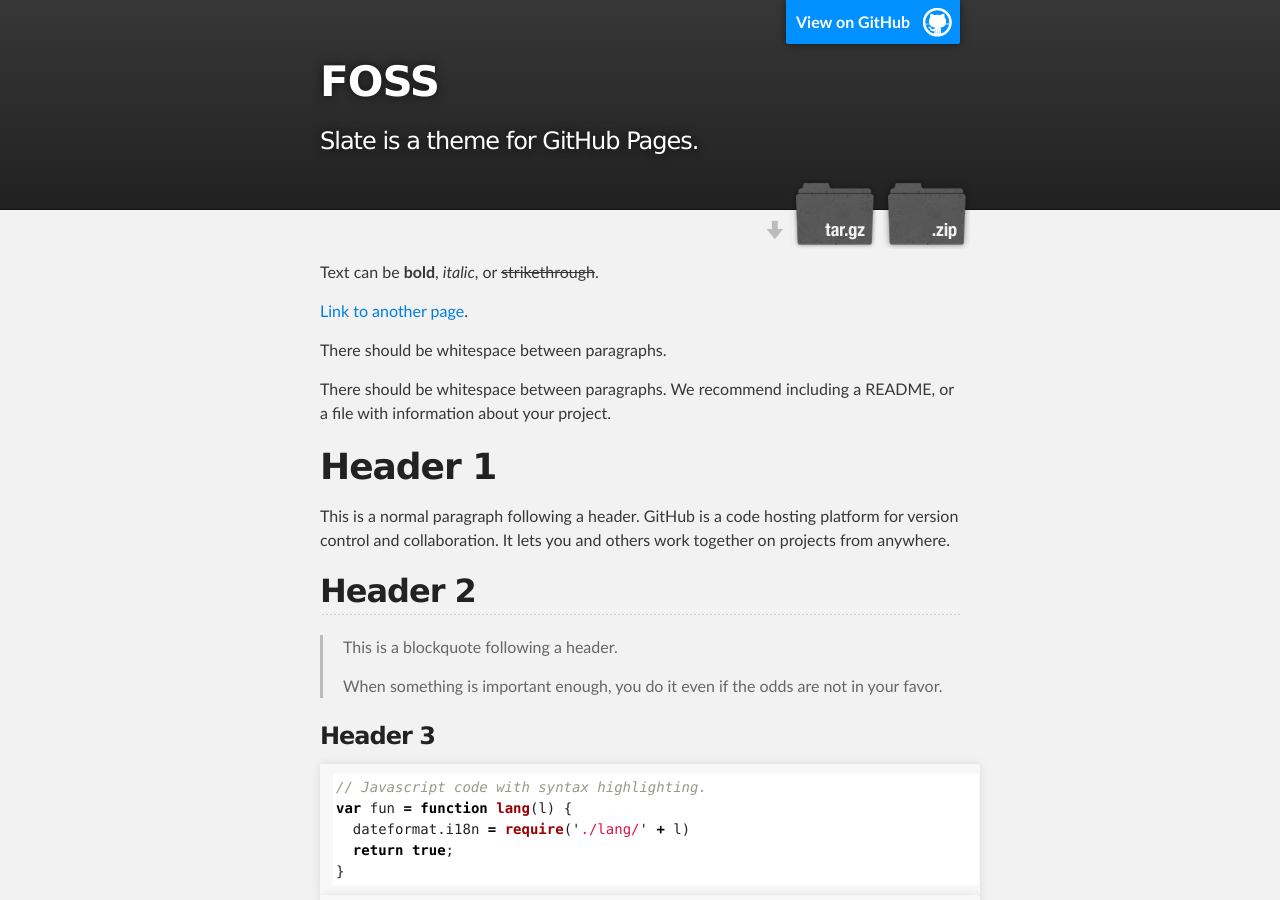
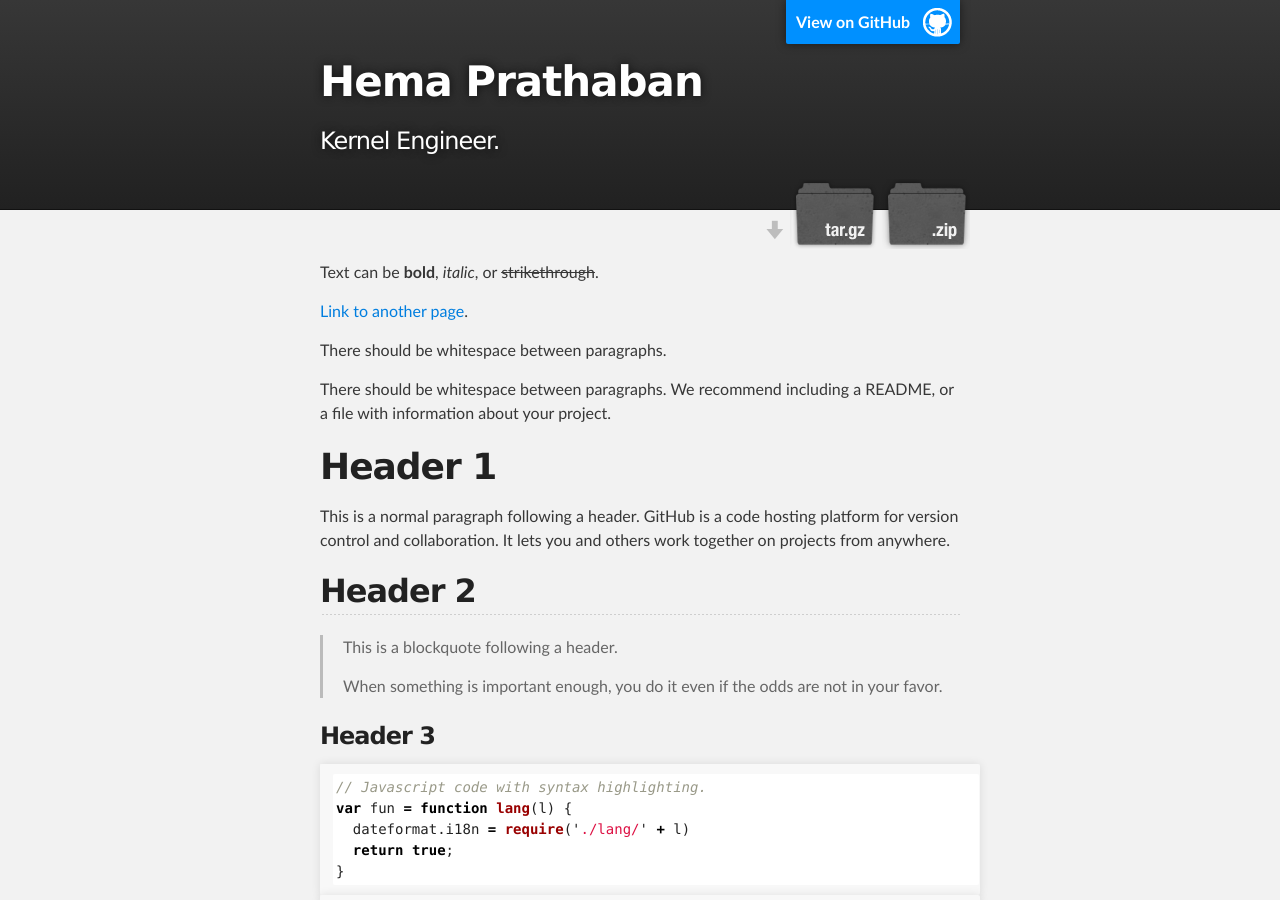
Before and after one commit to hemaprathaban/Hemaprathaban.github.io, a Jekyll site: the page built from index.md, in a window 1280 px wide and 900 px high. Built offline with Jekyll 4.4.1, drawn with Linux system fonts in a browser that asks for light colours.

Commit message:
Update _config.yml

```diff
--- a/_config.yml
+++ b/_config.yml
@@ -1,5 +1,5 @@
-title: FOSS
-description: Slate is a theme for GitHub Pages.
+title: Hema Prathaban
+description: Kernel Engineer.
 show_downloads: true
 google_analytics:
 theme: slate
```
